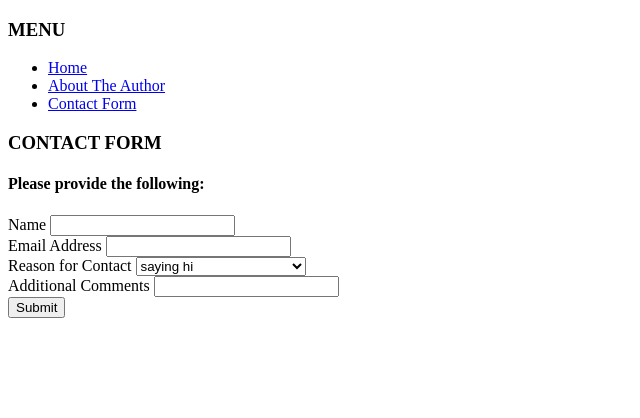
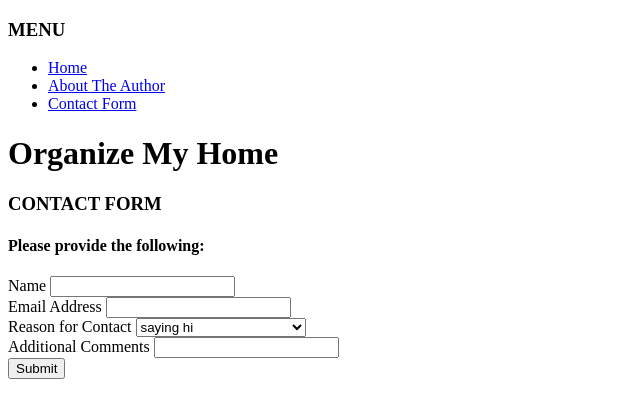
Before and after one commit to Mithilya/mi349_blog, a plain HTML site: page contact.html in a window 1280 px wide. Shown: the whole page, without its empty margins (0-640 px from the left). Drawn offline with Linux system fonts and the light colour scheme.

Commit message:
mi349blog

```diff
--- a/contact.html
+++ b/contact.html
@@ -17,6 +17,7 @@
         </ul>
       </nav>
 
+    <h1>Organize My Home</h1>
     <h3> CONTACT FORM</h3>
 
     <section>
```
